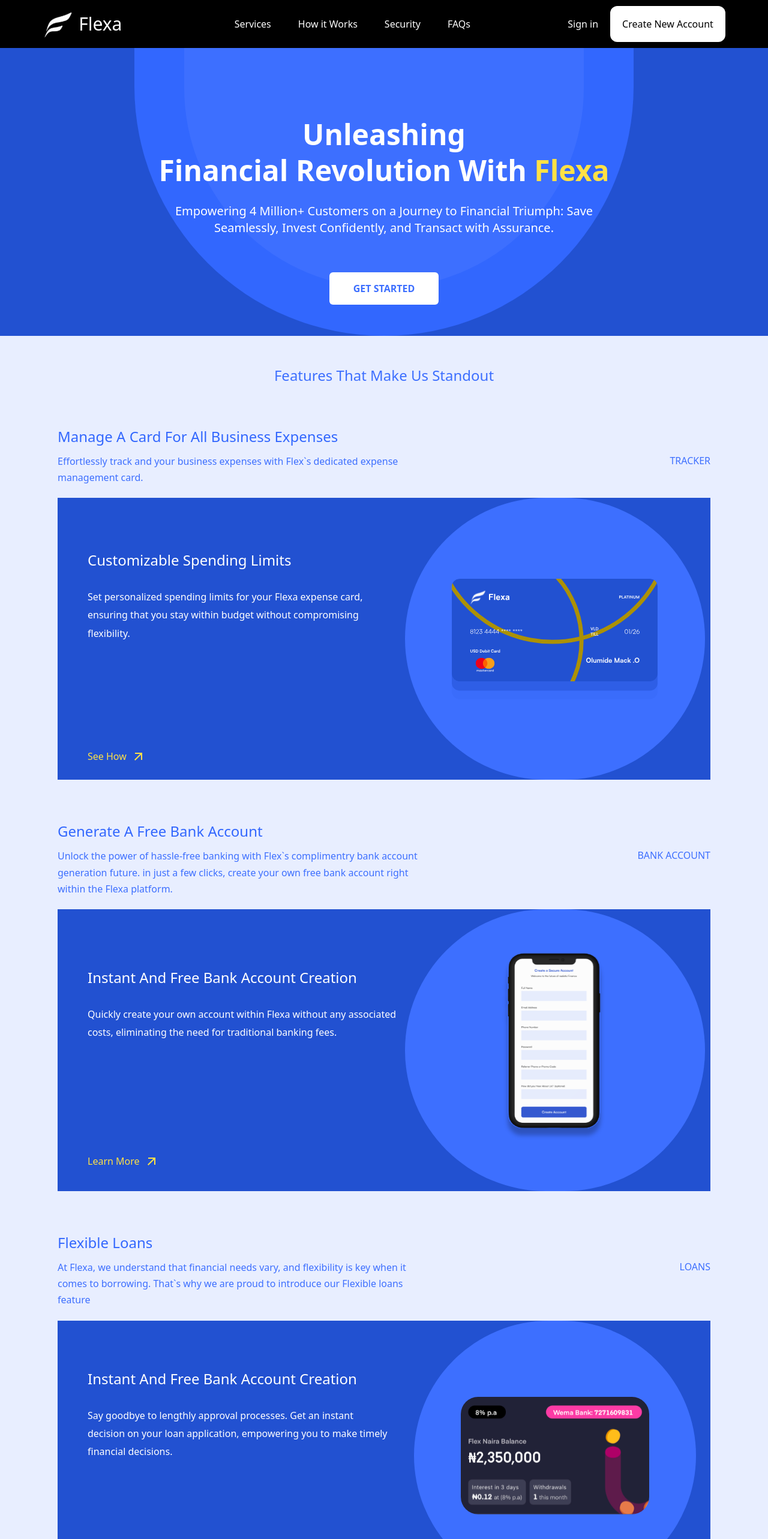
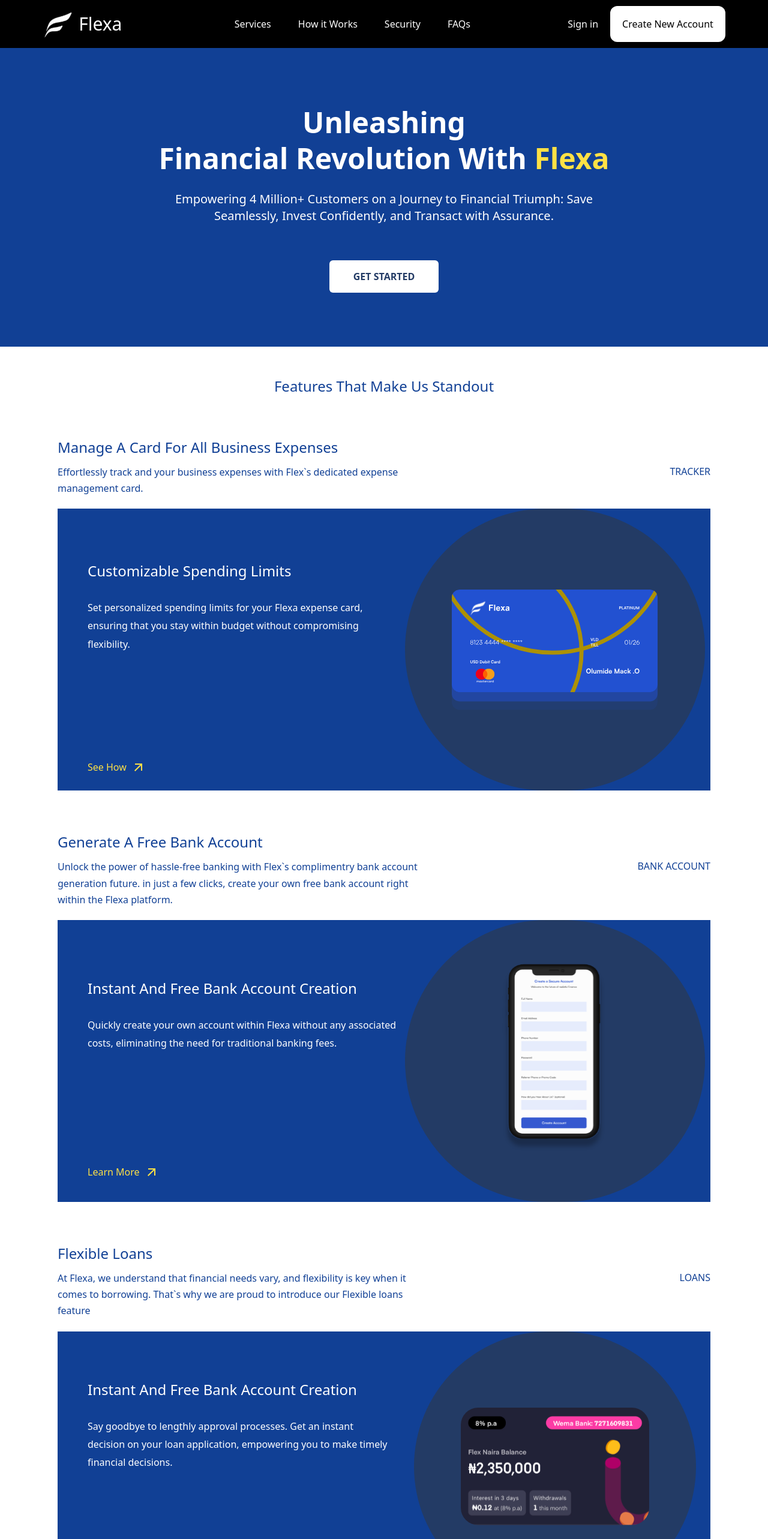
Before and after one commit to GbollySckoky/Flexa-, a React (Vite) app: page / in a window 1280 px wide. Shown: the top 2566 px of the page at 60% size. Built offline with nearby package versions, Linux system fonts and the light colour scheme.

Commit message:
Flexa_Project

```diff
--- a/src/App.jsx
+++ b/src/App.jsx
@@ -9,6 +9,7 @@
   return (
     <React.Fragment>
       <BrowserRouter>
+
         <Routes>
           <Route path="/" element={<Hero />}/>
           <Route path="/create" element={<Signup />}/>
--- a/src/components/Footer/Footer.jsx
+++ b/src/components/Footer/Footer.jsx
@@ -5,11 +5,11 @@
 import behance from "../../assets/uil_behance.svg";
 import linkden from "../../assets/ri_linkedin-fill.svg";
 import playStore from "../../assets/Group 33.svg";
-import appleStore from "../../assets/Group 34.svg"
+import appleStore from "../../assets/Group 34.svg";
 
 const Footer = () => {
   return (
-    <section className="bg-Blue text-white py-[80px]">
+    <section className="bg-lightblues text-white py-[80px]">
       <div id="container">
         <div className="flex justify-between">
           <div className=" flex items-start text-4xl">
@@ -81,22 +81,22 @@
           <img
             src={twitter}
             alt=""
-            className="bg-grey rounded-full p-2 ml-2 cursor-pointer"
+            className="bg-grey text-lightblues rounded-full p-2 ml-2 cursor-pointer"
           />
           <img
             src={ig}
             alt=""
-            className="bg-grey rounded-full p-2 ml-2 cursor-pointer"
+            className="bg-grey text-lightblues rounded-full p-2 ml-2 cursor-pointer"
           />
           <img
             src={behance}
             alt=""
-            className="bg-grey rounded-full p-2 ml-2 cursor-pointer"
+            className="bg-grey text-lightblues rounded-full p-2 ml-2 cursor-pointer"
           />
           <img
             src={linkden}
             alt=""
-            className="bg-grey rounded-full p-2 ml-2 cursor-pointer"
+            className="bg-grey text-lightblues rounded-full p-2 ml-2 cursor-pointer"
           />
         </div>
       </div>
@@ -118,8 +118,16 @@
           </p>
         </div>
         <div className="flex  items-end ">
-    <img src={playStore} alt="" className="bg-white px-5 py-2 rounded-md"/>
-    <img src={appleStore} alt="" className="bg-white ml-6 px-5 py-2 rounded-md"/>
+          <img
+            src={playStore}
+            alt=""
+            className="bg-white text-lightblues px-5 py-2 rounded-md"
+          />
+          <img
+            src={appleStore}
+            alt=""
+            className="bg-white text-lightblues ml-6 px-5 py-2 rounded-md"
+          />
         </div>
       </div>
     </section>
--- a/src/components/Home/Display.jsx
+++ b/src/components/Home/Display.jsx
@@ -9,7 +9,7 @@
 
   return (
     <>
-    <section  className="media bg-white flex">
+    <section  className="media bg-lightBlue flex">
       <div id="container" className="box flex justify-between">
         <img src={master} alt="masterCard" />
         <img src={visa} alt="visa" />
--- a/src/components/Home/Features.jsx
+++ b/src/components/Home/Features.jsx
@@ -7,23 +7,23 @@
 
 const Features = () => {
   return (
-    <div className="bg-grey">
-      <div className="text-center pt-[50px] text-2xl text-lightBlue font-light">
+    <div>
+      <div className="text-center pt-[50px] text-2xl text-Blue font-light">
         <h3>Features That Make Us Standout</h3>
       </div>
       <section id="container">
         {/* MANAGE A CARD FOR ALL BUSINESS EXPENSES */}
 
-        <div className="mt-[70px]">
-          <h1 className="text-lightblues text-2xl font-medium pb-3">
+        <div className="mt-[70px] text-Blue">
+          <h1 className=" text-2xl font-medium pb-3">
             Manage A Card For All Business Expenses
           </h1>
           <div className="flex justify-between ">
-            <p className="w-[600px] text-lightBlue pb-5 font-normal leading-[1.7rem]">
+            <p className="w-[600px]  pb-5 font-normal leading-[1.7rem]">
               Effortlessly track and your business expenses with Flex`s
               dedicated expense management card.
             </p>
-            <p className="text-lightBlue font-light">TRACKER</p>
+            <p className=" font-light">TRACKER</p>
           </div>
           <div className="bg-Blue pl-[50px]">
             <div className="flex ">
@@ -54,17 +54,17 @@
 
         {/* GENERATE A FREE BANK ACCOUNT */}
 
-        <div className="mt-[70px]">
-          <h1 className="text-lightblues text-2xl font-medium pb-3">
+        <div className="mt-[70px] text-Blue">
+          <h1 className=" text-2xl font-medium pb-3">
             Generate A Free Bank Account
           </h1>
           <div className="flex justify-between ">
-            <p className="w-[600px] text-lightBlue pb-5 font-normal leading-[1.7rem]">
+            <p className="w-[600px] pb-5 font-normal leading-[1.7rem]">
               Unlock the power of hassle-free banking with Flex`s complimentry
               bank account generation future. in just a few clicks, create your
               own free bank account right within the Flexa platform.
             </p>
-            <p className="text-lightBlue font-light">BANK ACCOUNT</p>
+            <p className=" font-light">BANK ACCOUNT</p>
           </div>
           <div className="bg-Blue pl-[50px]">
             <div className="flex ">
@@ -95,17 +95,17 @@
 
         {/* Flexible Loans */}
 
-        <div className="mt-[70px] mb-[100px]">
-          <h1 className="text-lightblues text-2xl font-medium pb-3">
+        <div className="mt-[70px] mb-[100px] text-Blue">
+          <h1 className=" text-2xl font-medium pb-3">
             Flexible Loans
           </h1>
           <div className="flex justify-between ">
-            <p className="w-[600px] text-lightBlue pb-5 font-normal leading-[1.7rem]">
+            <p className="w-[600px] pb-5 font-normal leading-[1.7rem]">
               At Flexa, we understand that financial needs vary, and flexibility
               is key when it comes to borrowing. That`s why we are proud to
               introduce our Flexible loans feature
             </p>
-            <p className="text-lightBlue font-light">LOANS</p>
+            <p className="font-light">LOANS</p>
           </div>
           <div className="bg-Blue pl-[50px]">
             <div className="flex ">
--- a/src/components/Home/Hero.jsx
+++ b/src/components/Home/Hero.jsx
@@ -4,16 +4,15 @@
   return (
     <>
       <Header />
-      <div className="relative pt-[20px]">
-        <section className="bg-Blue mt-[60px]">
-          <div className="bg-lightblues w-[65%] m-auto h-[60vh] rounded-b-full">
-            <div className="bg-lightBlue h-[50vh] w-[80%] m-auto rounded-b-full"></div>
-          </div>
-        </section>
-        <div className="absolute top-[110px] text-center w-full text-white">
-          <div className="text-5xl mt-[90px] mb-[30px] font-semibold leading-[3rem]">
+      <div className="pt-[80px]">
+        <section className="bg-Blue text-center w-full text-white">
+          <div className="text-5xl  mb-[30px] font-semibold leading-[3rem] pt-[100px]">
             <h1 className="pb-3">Unleashing</h1>
-            <h1> Financial Revolution With <span className="text-yellows">Flexa</span> </h1>
+            <h1>
+              {" "}
+              Financial Revolution With{" "}
+              <span className="text-yellows">Flexa</span>{" "}
+            </h1>
           </div>
           <div className="w-[790px] m-auto text-xl mb-[30px]">
             <p className="font-light">
@@ -21,10 +20,12 @@
               Save Seamlessly, Invest Confidently, and Transact with Assurance.
             </p>
           </div>
-          <button className="bg-white px-[40px] py-[15px] rounded-md text-lightBlue mt-[30px] font-semibold">
-            GET STARTED
-          </button>
-        </div>
+          <div className="pb-[90px]">
+            <button className="bg-white px-[40px] py-[15px] rounded-md text-lightBlue mt-[30px] font-semibold">
+              GET STARTED
+            </button>
+          </div>
+        </section>
       </div>
       <Features />
     </>
--- a/src/components/Home/Users.jsx
+++ b/src/components/Home/Users.jsx
@@ -26,7 +26,7 @@
 
         <div id="cards" className="grid grid-cols-3  gap-x-6 gap-y-[30px] ">
           {/*   className='text-end'CARD 1 */}
-          <div className="bg-white p-[40px]">
+          <div className="bg-Blue text-white p-[40px]">
             <div className="flex items-center ">
               <img
                 className="w-[70px] h-[70px] rounded-[50%]"
@@ -42,7 +42,7 @@
             <p className="text-end font-light mt-[42px]">7.30am, 23rd March 2023</p>
           </div>
           {/* CARD 2 */}
-          <div className="bg-white p-[40px]">
+          <div className="bg-Blue text-white p-[40px]">
             <div className="flex items-center ">
               <img
                 className="w-[80px] h-[80px] rounded-[50%]"
@@ -58,7 +58,7 @@
             <p className="text-end font-light">7.30am, 23rd March 2023</p>
           </div>
           {/* CARD 3 */}
-          <div className="row-span-2 bg-white p-[40px]">
+          <div className="row-span-2 bg-Blue text-white p-[40px]">
             <div className="flex items-center ">
               <img
                 className="w-[70px] h-[70px] rounded-[50%]"
@@ -75,7 +75,7 @@
             <p className="text-end font-light mt-[90px]">7.30am, 23rd March 2023</p>
           </div>
           {/* CARD 4 */}
-          <div className="bg-white p-[40px]">
+          <div className="bg-Blue text-white p-[40px]">
             <div className="flex items-center ">
               <img
                 className="w-[70px] h-[70px] rounded-[50%]"
@@ -93,7 +93,7 @@
             <p className="text-end font-light">7.30am, 23rd March 2023</p>
           </div>
           {/* CARD 5 */}
-          <div className="bg-white p-[40px]">
+          <div className="bg-Blue text-white p-[40px]">
             <div className="flex items-center ">
               <img
                 className="w-[70px] h-[70px] rounded-[50%]"
--- a/src/index.css
+++ b/src/index.css
@@ -53,11 +53,11 @@
 
   .media::before{
     left: 0;
-    background:linear-gradient(to left, rgba(255,255,255 ,0), white);
+    background:linear-gradient(to left, rgba(255,255,255 ,0), #0B2960);
   }
   .media::after{
     right: 0;
-    background:linear-gradient(to rwhitet, rgba(255,255,255 ,0), white) ;
+    background:linear-gradient(to rwhitet, rgba(255,255,255 ,0), #0B2960) ;
   }
    input{
     border: 1px solid #3D6FFF;
--- a/tailwind.config.js
+++ b/tailwind.config.js
@@ -11,9 +11,9 @@
         white: "#FFFFFF",
         yellows: "#FFE145",
         grey: "#E8EEFF",
-        lightBlue: "#3D6FFF",
-        lightblues: "#3267FE",
-        Blue: "#2251D1"
+        lightBlue: "#233B65",
+        lightblues: "#0B2960",
+        Blue: "#114095"
       }
     },
   },
```
